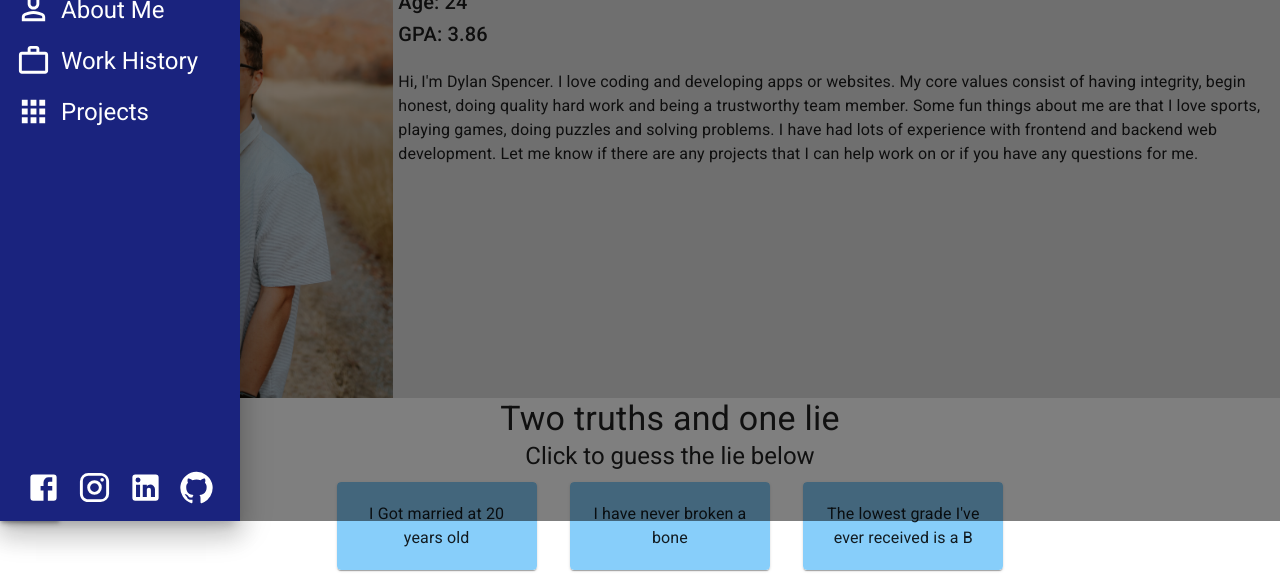
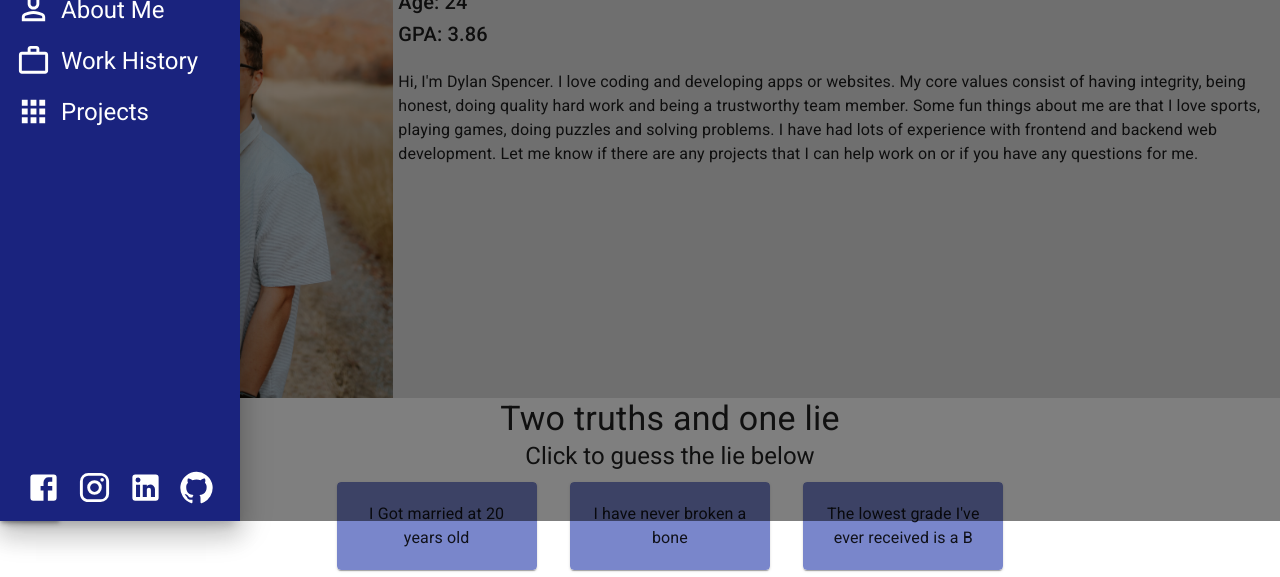
Before and after one commit to Dylando22/my-site, a React (Create React App) app: page /my-site/about in a window 1280 px wide. Shown: the part 279-856 px from the top of the page. Built offline with nearby package versions, Linux system fonts and the light colour scheme.

Commit message:
updated spelling errors and added  coleman films  link

```diff
--- a/src/data/workHistory.tsx
+++ b/src/data/workHistory.tsx
@@ -31,7 +31,7 @@ const workHistoryData: {
   },
   {
     location: "Walmart Distribution Center",
-    position: "Case slot warehouse worker",
+    position: "Case lot warehouse worker",
     content: `Worked on the conveyor belt throwing packages to trailers to be shipped to Walmarts around Utah. `,
     dateRange: "March 2020 - August 2020",
   },
--- a/src/pages/About.tsx
+++ b/src/pages/About.tsx
@@ -60,7 +60,7 @@ export default function About() {
           <Typography variant="h6">GPA: 3.86</Typography>
           <Typography marginTop="20px">
             Hi, I'm Dylan Spencer. I love coding and developing apps or
-            websites. My core values consist of having integrity, begin honest,
+            websites. My core values consist of having integrity, being honest,
             doing quality hard work and being a trustworthy team member. Some
             fun things about me are that I love sports, playing games, doing
             puzzles and solving problems. I have had lots of experience with
@@ -97,7 +97,7 @@ export default function About() {
             sx={{
               padding: "20px",
               textAlign: "center",
-              backgroundColor: guess === 1 ? "green" : "lightskyblue",
+              backgroundColor: guess === 1 ? "green" : "primary.light",
             }}
             onClick={() => checkGuess(1)}
           >
@@ -117,7 +117,7 @@ export default function About() {
               width: "200px",
               padding: "20px",
               textAlign: "center",
-              backgroundColor: guess === 2 ? "red" : "lightskyblue",
+              backgroundColor: guess === 2 ? "red" : "primary.light",
             }}
             onClick={() => checkGuess(2)}
           >
@@ -137,7 +137,7 @@ export default function About() {
               width: "200px",
               padding: "20px",
               textAlign: "center",
-              backgroundColor: guess === 3 ? "red" : "lightskyblue",
+              backgroundColor: guess === 3 ? "red" : "primary.light",
             }}
             onClick={() => checkGuess(3)}
           >
--- a/src/pages/Projects.tsx
+++ b/src/pages/Projects.tsx
@@ -2,7 +2,7 @@ import React from "react";
 import ProjectCard from "../components/ProjectCard";
 import { Box, Grid, Typography } from "@mui/material";
 
-// import Chad from "../assets/chad_logo.png";
+import Chad from "../assets/chad_logo.png";
 import Old from "../assets/old-web.png";
 import Calc from "../assets/calculator.png";
 import Weather from "../assets/weather.jpg";
@@ -39,12 +39,12 @@ export default function Projects() {
             description="A Trivia game I developed for training. Calls from a trivia API with random questions. Click to Play"
             path="/my-site/trivia-home"
           />
-          {/* <ProjectCard
+          <ProjectCard
             title="Chad Coleman Films"
             image={Chad}
-            description="The website for a local company Chad Coleman Films. Chad Hired me to re design his current website. Currently waiting to be deployed."
-            path="https://www.chadcolemanfilms.com/"
-          /> */}
+            description="The website for a local company Chad Coleman Films. Chad Hired me to re design his current website. Currently under development."
+            path="https://dylando22.github.io/coleman_films"
+          />
           <ProjectCard
             title="Old Website"
             image={Old}
--- a/src/theme/dark.tsx
+++ b/src/theme/dark.tsx
@@ -11,7 +11,7 @@ export const darkTheme = createTheme({
       white: "#fff", //text thats white on light mode
     },
     primary: {
-      light: grey[50],
+      light: red[300],
       dark: red[900],
       main: red[700], //main color background
     },
--- a/src/theme/light.tsx
+++ b/src/theme/light.tsx
@@ -10,7 +10,7 @@ export const lightTheme = createTheme({
       white: "#fff", //text thats white on light mode
     },
     primary: {
-      light: "",
+      light: indigo[300],
       dark: indigo[900], //none
       main: indigo[700], //main color background
     },
```
